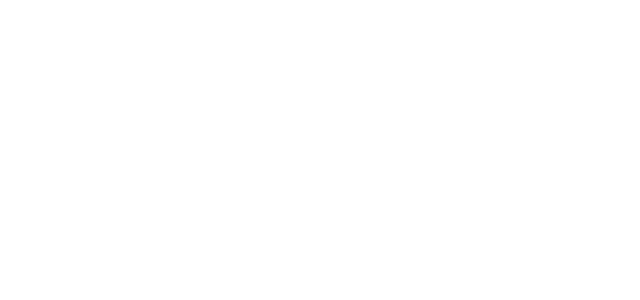
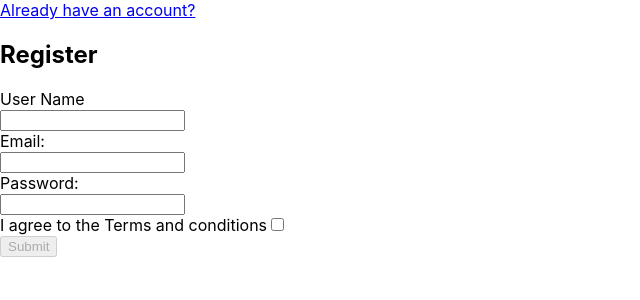
Before and after one commit to bw-ft-expat-journal-2/front-end, a React (Create React App) app: page /register in a window 1280 px wide. Shown: the top 300 px of the page, without its empty margins (0-640 px from the left). Built offline with nearby package versions, Linux system fonts and the light colour scheme.

Commit message:
got registration working

```diff
--- a/src/App.js
+++ b/src/App.js
@@ -8,6 +8,7 @@
 import './App.css';
 import Login from './components/Login'
 import Home from './components/Home'
+import RegistryForm from './components/registryform'
 
 function App() {
   return (
@@ -18,9 +19,9 @@
       <Route path='/home'>
         <Home component={Home} />
       </Route>
-      {/* <Route path="/register">
-        <Register component = {Register}/>
-      </Route> */}
+      <Route path="/register">
+        <RegistryForm/>
+      </Route>
     </Router>
 
   );
--- a/src/components/Login.js
+++ b/src/components/Login.js
@@ -93,7 +93,7 @@
         <div>
             <div className='left'>
                 <img src='#'/>
-                <Link to='/create'>create an account</Link>
+                <Link to='/register'>create an account</Link>
             </div>
             <div className='right'>
                 <h2>Log In</h2>
--- /dev/null
+++ b/src/components/registryform.js
@@ -0,0 +1,160 @@
+import React, {useState, useEffect} from 'react';
+import * as yup from 'yup';
+import schema from '../registrationschema'
+import axios from 'axios';
+import {
+  BrowserRouter as Router,
+  Switch,
+  Route,
+  Link,
+  useRouteMatch
+  } from "react-router-dom";
+
+const intitialformvalues = {
+    // strings
+    name:'',
+    email:'',
+    password:'',
+    // check box
+    terms: false,
+  }
+  const initialFormErrors = {
+    name:'',
+    email:'',
+    password:'',
+    terms: '',
+  }
+
+export default function RegistryForm(props){
+    const [Users, setUsers] = useState({});
+    const [formValues, setFormValues]= useState(intitialformvalues);
+    const [formErrors, setFormErrors]= useState(initialFormErrors);
+    const [disabled, setDisabled]= useState(true);
+
+    const addNewUser = newuser => {
+        axios.post('https://expatjournal-backend.herokuapp.com/api/auth/register', newuser)
+          .then(res=>{
+            setUsers(res.data)
+            setFormValues(intitialformvalues)
+            console.log(Users)
+          })
+          .catch(err => {
+
+          })
+          .finally(()=>{
+
+          })
+        console.log(newuser);
+        setFormValues(intitialformvalues)
+
+      }
+
+      const validate = (name, value) => {
+        yup
+          .reach(schema, name)
+
+          .validate(value)
+
+          .then(valid =>{
+            setFormErrors({
+              ...formErrors,
+              [name]: "",
+            })
+          })
+          .catch(err => {
+            setFormErrors({
+              ...formErrors,
+              [name]: err.errors[0]
+            });
+          });
+      }
+
+      const inputChange = (name, value) => {
+        validate(name, value)
+        setFormValues({
+          ...formValues,
+          [name]: value
+        })
+      }
+
+      const formSubmit = () => {
+        const newuser = {
+          username: formValues.name.trim(),
+          email: formValues.email.trim(),
+          password: formValues.password.trim(),
+          // id: //add code to generate id for user
+          admin: false,
+          location: '',
+          favorites: [],
+          posts: [],
+          friends:[],
+        }
+        addNewUser(newuser)
+      }
+      useEffect(() => {
+        schema.isValid(formValues)
+          .then(valid => {
+            setDisabled(!valid)
+          })
+      }, [formValues])
+
+const Submit = evt =>{
+    evt.preventDefault()
+    formSubmit()
+}
+const onChange = evt =>{
+    const {name, value, type, checked}= evt.target
+    const valueToUse = type === 'checkbox' ? checked : value
+    inputChange(name, valueToUse)
+}
+return(
+  <div>
+    <Link to='/'>Already have an account?</Link>
+    <form className = 'registryform' onSubmit={Submit}>
+        <h2>Register</h2>
+        <div className = 'inputs'>
+        <label>User Name{<br></br>}
+        <input
+            value= {formValues.username}
+            onChange={onChange}
+            name='name'
+            type='text'/>
+            </label>{<br></br>}
+        <label>Email:{<br></br>}
+          <input
+            value={formValues.email}
+            onChange={onChange}
+            name='email'
+            type='text'
+          />
+        </label>{<br></br>}
+        <label>Password:{<br></br>}
+        <input
+            value= {formValues.password}
+            onChange={onChange}
+            name='password'
+            type='text'/>
+            </label>{<br></br>}
+
+            <label> I agree to the Terms and conditions
+          <input
+            type="checkbox"
+            name='terms'
+            checked={formValues.terms}
+            onChange={onChange}
+          />
+        </label>
+    </div>
+        <div className = 'submitarea'>
+        <div className='errors'>
+            <div>{formErrors.name}</div>
+            <div>{formErrors.email}</div>
+            <div>{formErrors.password}</div>
+            <div>{formErrors.terms}</div>
+        </div>
+        <button id='submitbutton' disabled={disabled}>Submit</button>
+        </div>
+    </form>
+    </div>
+)
+}
--- /dev/null
+++ b/src/registrationschema.js
@@ -0,0 +1,14 @@
+import * as yup from 'yup'
+
+export default yup.object().shape({
+    name: yup.string()
+    .required('User name is required')
+    .min(5, 'username must be at least 5 letters'),
+  email: yup.string()
+    .email('Must be a valid email')
+    .required('Email is required'),
+  password: yup.string()
+    .required('Password is required'),
+    terms: yup.boolean()
+    .oneOf([true], "you must agree to terms and conditions"),
+})
```
Also changed, not shown: 1 other file (tests, documents, lock files or other folders).
